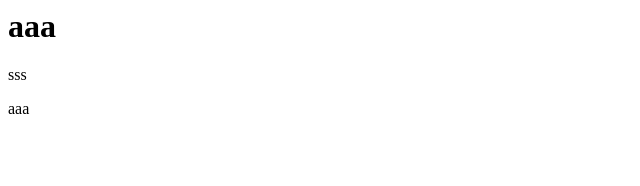
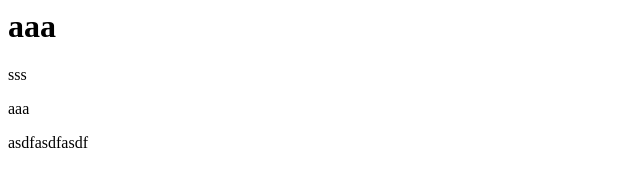
Before and after one commit to beginner-zip/git_tutorial, a plain HTML site: page index.html in a window 1280 px wide. Shown: the whole page, without its empty margins (0-640 px from the left). Drawn offline with Linux system fonts and the light colour scheme.

Commit message:
pull_requestを追記

```diff
--- a/index.html
+++ b/index.html
@@ -1,3 +1,4 @@
 <h1>aaa</h1>
 <p>sss</p>
 <p>aaa</p>
+<p>asdfasdfasdf</p>
```
